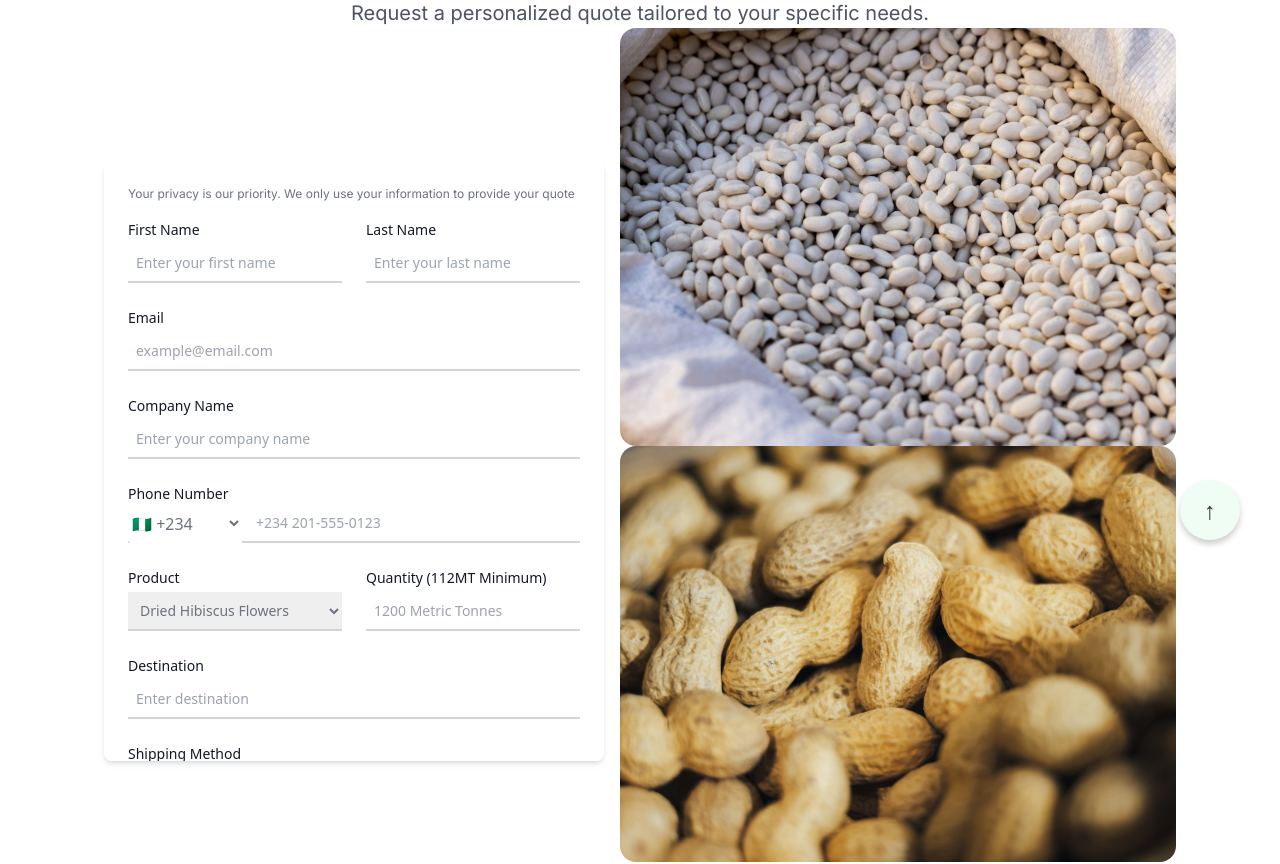
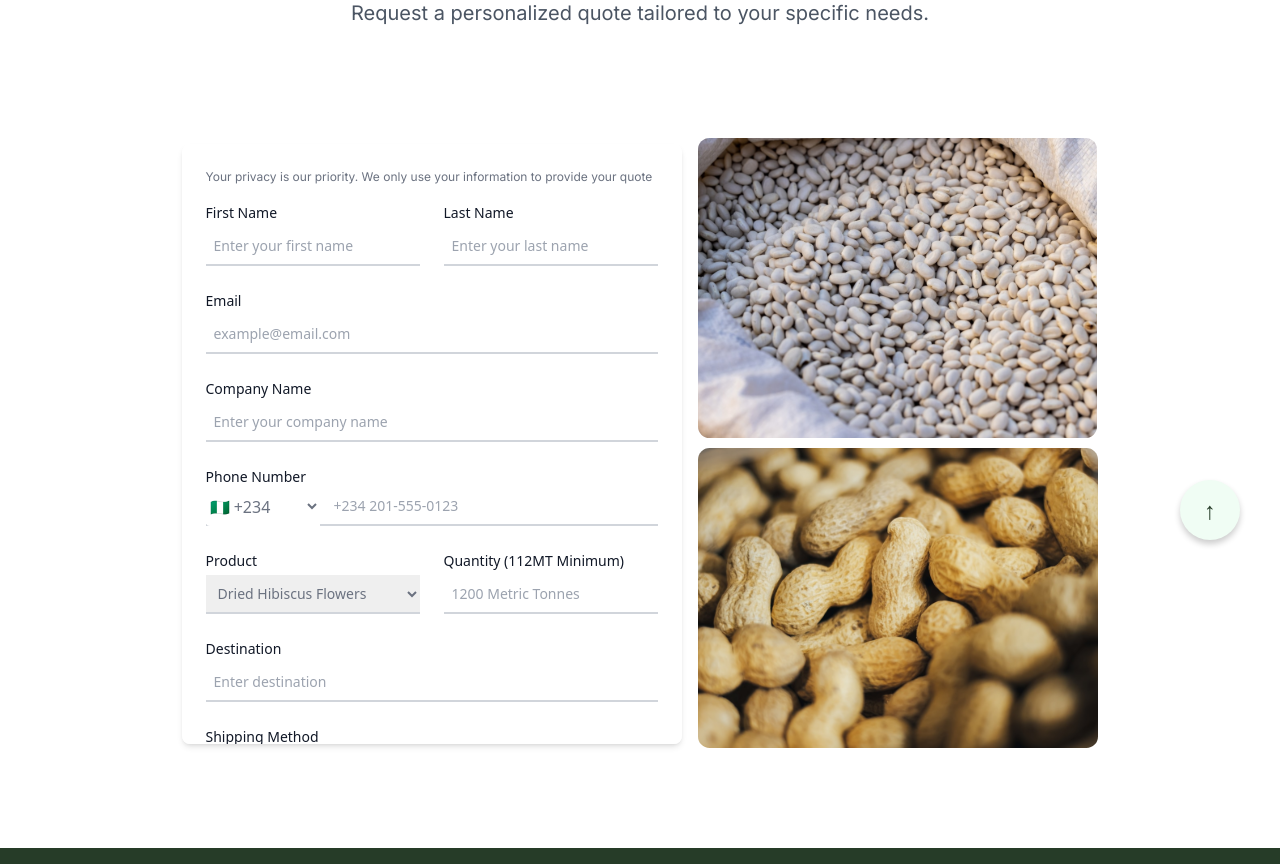
Before and after one commit to emmypuch/nahco-commodities, a React (Vite) app: page /quote in a window 1280 px wide. Shown: the part 220-1084 px from the top of the page. Built offline with nearby package versions, Linux system fonts and the light colour scheme.

Commit message:
modified form ui image

```diff
--- a/src/components/quote/Form.tsx
+++ b/src/components/quote/Form.tsx
@@ -348,16 +348,16 @@ const Form = () => {
             </div>
           </form>
         </div>
-        <div>
+        <div className="mt-[30px]">
           <img
             src={BeansImg}
             alt="Beans"
-            className="hidden md:block fade-in-element"
+            className="hidden md:block h-[300px] fade-in-element"
           />
           <img
             src={GroundnutImg}
             alt="Groundnut"
-            className="hidden md:block fade-in-element"
+            className="hidden md:block mt-[10px] h-[300px] fade-in-element"
           />
         </div>
       </div>
```
